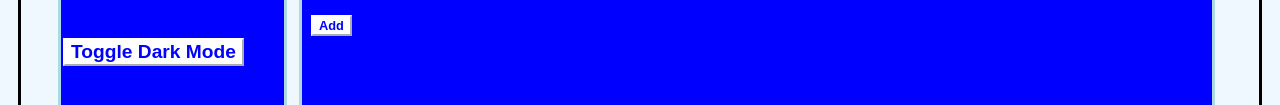
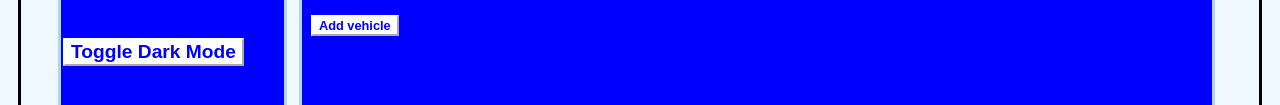
Before and after one commit to BBates04/COMP1004Project, a plain HTML site: page vehicle-register.html in a window 1280 px wide. Shown: the part 375-480 px from the top of the page. Drawn offline with Linux system fonts and the light colour scheme; a script that the page names is missing.

Commit message:
Update vehicle-register.html

```diff
--- a/vehicle-register.html
+++ b/vehicle-register.html
@@ -56,7 +56,7 @@
                         <input id="owner" name="owner" type="text" placeholder="Enter value">
                         <br>
                         <br>
-                        <input id="Add vehicle" name="Add vehicle" type="button" value="Add">
+                        <input id="Add vehicle" name="Add vehicle" type="button" value="Add vehicle">
                         <p hidden id="OwnerInformationPara">Owner not recognised, please enter owner details</p>
                         <label hidden for="name" id="OwnerNameLabel">Owner Name:</label>
                         <input hidden id="name" name="name" type="text" placeholder="Enter value">
```
